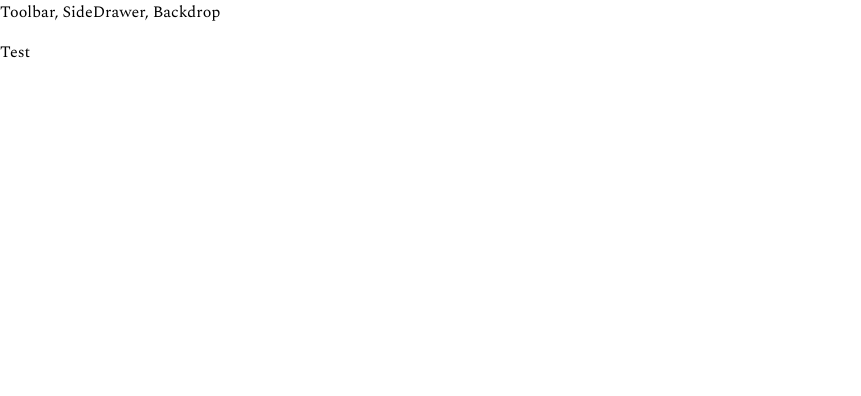
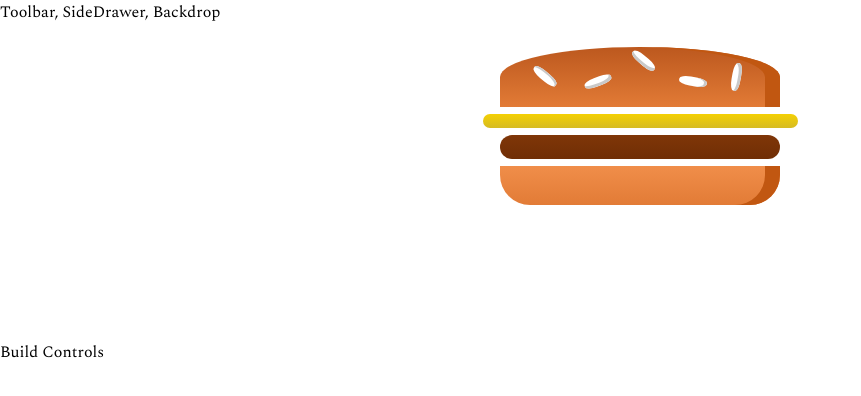
Before and after one commit to mazma1/burger-builder, a React (Create React App) app: page / in a window 1280 px wide. Shown: the top 396 px of the page, without its empty margins (0-861 px from the left). Built offline with nearby package versions, Linux system fonts and the light colour scheme.

Commit message:
add the burger builder with ingredients

```diff
--- a/package.json
+++ b/package.json
@@ -3,6 +3,7 @@
   "version": "0.1.0",
   "private": true,
   "dependencies": {
+    "prop-types": "^15.7.2",
     "react": "^16.10.1",
     "react-dom": "^16.10.1",
     "react-scripts": "3.1.2"
--- a/src/App.js
+++ b/src/App.js
@@ -1,10 +1,12 @@
 import React from 'react';
+
 import Layout from 'components/layout/Layout';
+import BurgerBuilder from 'containers/burger-builder/BurgerBuilder';
 
 function App() {
   return (
     <Layout>
-      <p>Test</p>
+      <BurgerBuilder />
     </Layout>
   );
 }
--- /dev/null
+++ b/src/components/burger/Burger.js
@@ -0,0 +1,17 @@
+import React from 'react';
+import classes from 'components/burger/Burger.module.css';
+
+import BurgerIngredient from 'components/burger/ingredients/Ingredients';
+
+const Burger = (props) => {
+  return (
+    <div className={classes.burger}>
+      <BurgerIngredient type="bread-top"/>
+      <BurgerIngredient type="cheese"/>
+      <BurgerIngredient type="meat"/>
+      <BurgerIngredient type="bread-bottom"/>
+    </div>
+  );
+};
+
+export default Burger;
--- /dev/null
+++ b/src/components/burger/Burger.module.css
@@ -0,0 +1,30 @@
+.burger {
+  width: 100%;
+  margin: auto;
+  height: 250px;
+  overflow: scroll;
+  text-align: center;
+  font-weight: bold;
+  font-size: 1.2rem;
+}
+
+@media (min-width: 1000px) and (min-height: 700px) {
+  .burger {
+    width: 700px;
+    height: 600px;
+  }
+}
+
+@media (min-width: 500px) and (min-height: 401px) {
+  .burger {
+    width: 450px;
+    height: 400px;
+  }
+}
+
+@media (min-width: 500px) and (min-height: 400px) {
+  .burger {
+    width: 350px;
+    height: 300px;
+  }
+}
--- /dev/null
+++ b/src/components/burger/ingredients/Ingredients.js
@@ -0,0 +1,55 @@
+import React from 'react';
+import PropTypes from 'prop-types';
+
+import styles from 'components/burger/ingredients/Ingredients.module.css';
+
+const Ingredients = (props) => {
+  let ingredient = null;
+
+  switch (props.type) {
+    case "bread-bottom":
+      ingredient = <div className={styles['bread-bottom']}></div>;
+      break;
+
+    case "bread-top":
+      ingredient = (
+        <div className={styles['bread-top']}>
+          <div className={styles.seeds1}></div>
+          <div className={styles.seeds2}></div>
+        </div>
+      );
+      break;
+
+    case "meat":
+      ingredient = <div className={styles.meat}></div>;
+      break;
+
+    case "cheese":
+      ingredient = <div className={styles.cheese}></div>;
+      break;
+
+    case "salad":
+      ingredient = <div className={styles.salad}></div>;
+      break;
+
+    case "bacon":
+      ingredient = <div className={styles.bacon}></div>;
+      break;
+
+    default:
+      ingredient = null;
+      break;
+  };
+
+  return ingredient;
+};
+
+Ingredients.propTypes = {
+  type: PropTypes.string.isRequired,
+};
+
+Ingredients.defaultProps = {
+  type: '',
+};
+
+export default Ingredients;
--- /dev/null
+++ b/src/components/burger/ingredients/Ingredients.module.css
@@ -0,0 +1,113 @@
+.bread-bottom {
+  height: 13%;
+  width: 80%;
+  background: linear-gradient(#F08E4A, #e27b36);
+  border-radius: 0 0 30px 30px;
+  box-shadow: inset -15px 0 #c15711;
+  margin: 2% auto;
+}
+
+.bread-top {
+  height: 20%;
+  width: 80%;
+  background: linear-gradient(#bc581e, #e27b36);
+  border-radius: 50% 50% 0 0;
+  box-shadow: inset -15px 0 #c15711;
+  margin: 2% auto;
+  position: relative;
+}
+
+.seeds1 {
+  width: 10%;
+  height: 15%;
+  position: absolute;
+  background-color: white;
+  left: 30%;
+  top: 50%;
+  border-radius: 40%;
+  transform: rotate(-20deg);
+  box-shadow: inset -2px -3px #c9c9c9;
+}
+
+.seeds1:after {
+  content: "";
+  width: 100%;
+  height: 100%;
+  position: absolute;
+  background-color: white;
+  left: -170%;
+  top: -260%;
+  border-radius: 40%;
+  transform: rotate(60deg);
+  box-shadow: inset -1px 2px #c9c9c9;
+}
+
+.seeds1:before {
+  content: "";
+  width: 100%;
+  height: 100%;
+  position: absolute;
+  background-color: white;
+  left: 180%;
+  top: -50%;
+  border-radius: 40%;
+  transform: rotate(60deg);
+  box-shadow: inset -1px -3px #c9c9c9;
+}
+
+.seeds2 {
+  width: 10%;
+  height: 15%;
+  position: absolute;
+  background-color: white;
+  left: 64%;
+  top: 50%;
+  border-radius: 40%;
+  transform: rotate(10deg);
+  box-shadow: inset -3px 0 #c9c9c9;
+}
+
+.seeds2:before {
+  content: "";
+  width: 100%;
+  height: 100%;
+  position: absolute;
+  background-color: white;
+  left: 150%;
+  top: -130%;
+  border-radius: 40%;
+  transform: rotate(90deg);
+  box-shadow: inset 1px 3px #c9c9c9;
+}
+
+
+.meat {
+  width: 80%;
+  height: 8%;
+  background: linear-gradient(#7f3608, #702e05);
+  margin: 2% auto;
+  border-radius: 15px;
+}
+
+.cheese {
+  width: 90%;
+  height: 4.5%;
+  margin: 2% auto;
+  background: linear-gradient(#f4d004, #d6bb22);
+  border-radius: 20px;
+}
+
+.salad {
+  width: 85%;
+  height: 7%;
+  margin: 2% auto;
+  background: linear-gradient(#228c1d, #91ce50);
+  border-radius: 20px;
+}
+
+.bacon {
+  width: 80%;
+  height: 3%;
+  background: linear-gradient(#bf3813, #c45e38);
+  margin: 2% auto;
+}
--- a/src/components/layout/Layout.js
+++ b/src/components/layout/Layout.js
@@ -1,10 +1,12 @@
 import React from 'react';
+
+import styles from 'components/layout/Layout.module.css';
 
 const Layout = ( props ) => (
   <React.Fragment>
     <div>Toolbar, SideDrawer, Backdrop</div>
 
-    <main>
+    <main className={styles.content}>
       {props.children}
     </main>
   </React.Fragment>
--- /dev/null
+++ b/src/components/layout/Layout.module.css
@@ -0,0 +1,3 @@
+.content {
+  margin-top: 1rem;
+}
--- /dev/null
+++ b/src/containers/burger-builder/BurgerBuilder.js
@@ -0,0 +1,18 @@
+import React, { Component, Fragment } from 'react';
+
+import Burger from 'components/burger/Burger';
+
+class BurgerBuilder extends Component {
+  state = {  }
+
+  render() {
+    return (
+      <Fragment>
+        <Burger/>
+        <div>Build Controls</div>
+      </Fragment>
+    );
+  }
+}
+
+export default BurgerBuilder;
```
Also changed, not shown: 2 other files (tests, documents, lock files or other folders).
